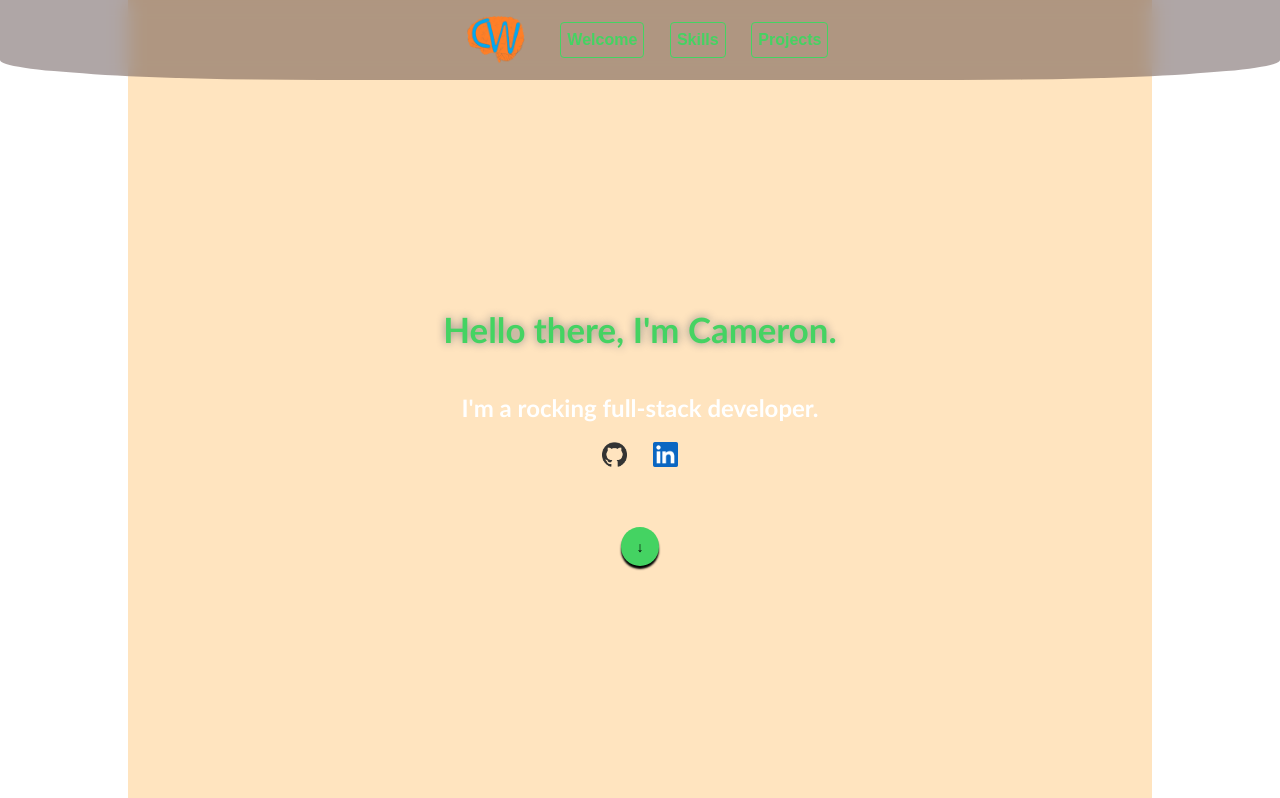
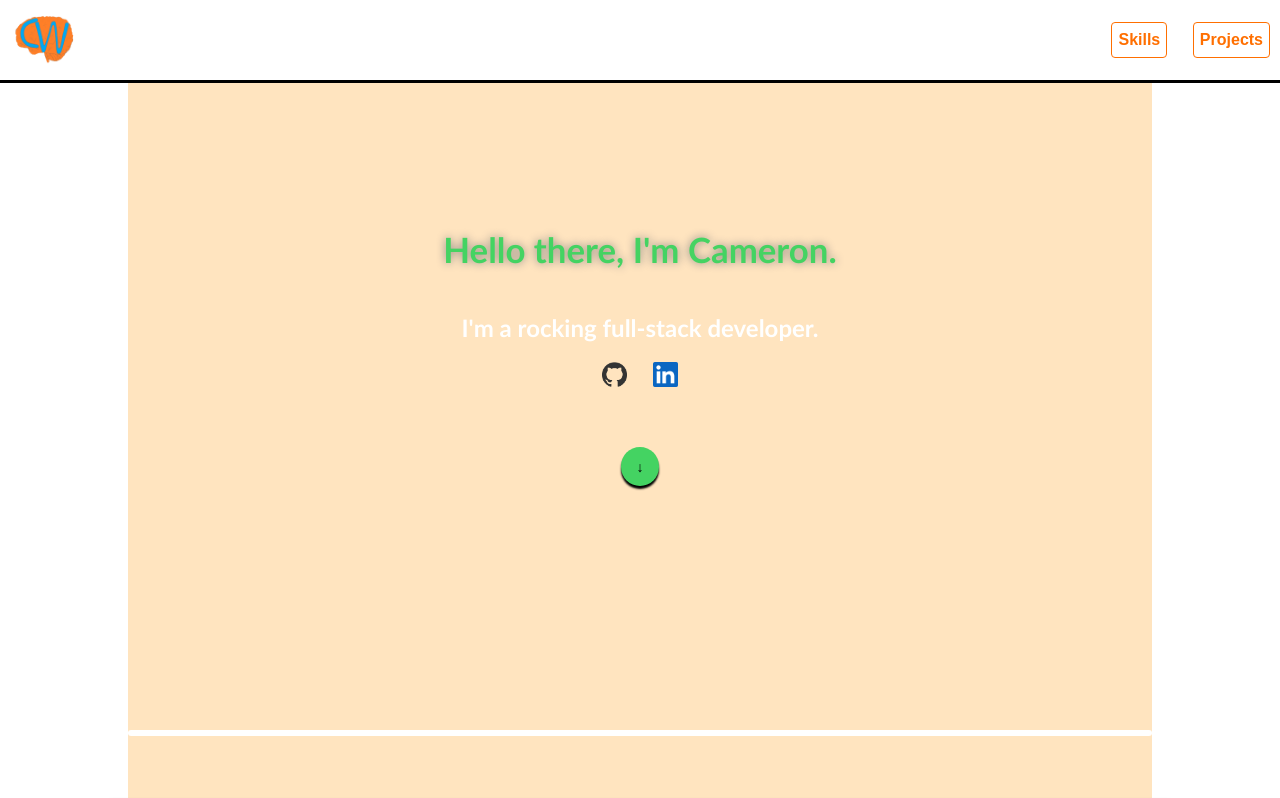
Before and after one commit to Cwoodard2/cameron-woodard-portfolio, a React (Create React App) app: page /#/ in a window 1280 px wide. Shown: the top 798 px of the page. Built offline with nearby package versions, Linux system fonts and the light colour scheme.

Commit message:
Updated navigation to not be so round and removed unecessary nav items

```diff
--- a/src/components/NavButton.css
+++ b/src/components/NavButton.css
@@ -6,12 +6,14 @@
 }
 
 .nav-button {
-    height: calc(4px + 4vh);;
+  height: calc(4px + 4vh);
   background: none;
   border-radius: 4px;
-    border: 0.15vw solid #44D362;
+  /* border: 0.15vw solid #44D362; */
+  border: 0.15vw solid var(--burntOrange);
   cursor: pointer;
-    color: #44D362;
+  /* color: #44D362; */
+  color: var(--burntOrange);
   font-size: 1rem;
   transition: color white;
   transition-duration: 0.5s;
@@ -28,5 +30,6 @@
 
 .nav-button:hover {
   transform: translateY(-2px);
-    box-shadow: -3px 3px 5px 0px white;
+  /* box-shadow: -3px 3px 5px 0px white; */
+  box-shadow: -3px 3px 0px 0px black;
 }
--- a/src/components/NavButton.js
+++ b/src/components/NavButton.js
@@ -1,7 +1,6 @@
 import React from "react";
-import {Link} from "react-scroll";
-import './NavButton.css';
-import homeImage from '../Images/home-icon.png';
+import { Link } from "react-scroll";
+import "./NavButton.css";
 
 export default function NavButton(props) {
   var pagePointer = props.page;
--- a/src/components/navigation.css
+++ b/src/components/navigation.css
@@ -5,18 +5,18 @@
   display: flex;
   flex-direction: row;
   justify-content: center;
-    align-items:center;
-    position: sticky;
+  align-items: center;
+  position: fixed;
   top: 0;
   z-index: 2;
-    border-bottom-style: solid;
-    border-bottom-left-radius: 25%;
-    border-bottom-right-radius: 25%;
-    border-bottom: 0.25vw white;
+  /* border-bottom-left-radius: 6px;
+  border-bottom-right-radius: 6px; */
+  border-bottom: 0.25vw solid black;
   gap: 1.5vw;
   width: 100vw;
   height: 10vh;
-    background-color: #422d2d6b;
+  /* background-color: #422d2d6b; */
+  background-color: white;
   backdrop-filter: blur(10px);
 }
 
@@ -39,7 +39,7 @@
   }
 }
 
-@keyframes showNavBar{
+@keyframes showNavBar {
   0% {
     transform: translateY(-20vh);
   }
--- a/src/components/navigation.js
+++ b/src/components/navigation.js
@@ -1,17 +1,28 @@
 import React from "react";
-import './navigation.css';
-import logo from '../Images/logoWithColorBrain.png';
+import "./navigation.css";
+import logo from "../Images/logoWithColorBrain.png";
 import NavButton from "./NavButton";
 
 export default function Navigation() {
   return (
     <div className="navbar">
       <img src={logo} className="nav-logo"></img>
-                <div style={{display: "flex", flexDirection: "row", gap: "2vw"}}>
-                    <NavButton page="welcome" thisPage="Welcome" thisStyle="nav-button" />
+      <div
+        style={{
+          display: "flex",
+          flexDirection: "row",
+          gap: "2vw",
+          marginLeft: "auto",
+          paddingRight: "10px",
+        }}
+      >
         <NavButton page="skills" thisPage="Skills" thisStyle="nav-button" />
-                    <NavButton page="adventures" thisPage="Projects" thisStyle="nav-button" />
+        <NavButton
+          page="adventures"
+          thisPage="Projects"
+          thisStyle="nav-button"
+        />
       </div>
     </div>
-    )
+  );
 }
```
Lines whose indentation alone changed are shown as unchanged.
